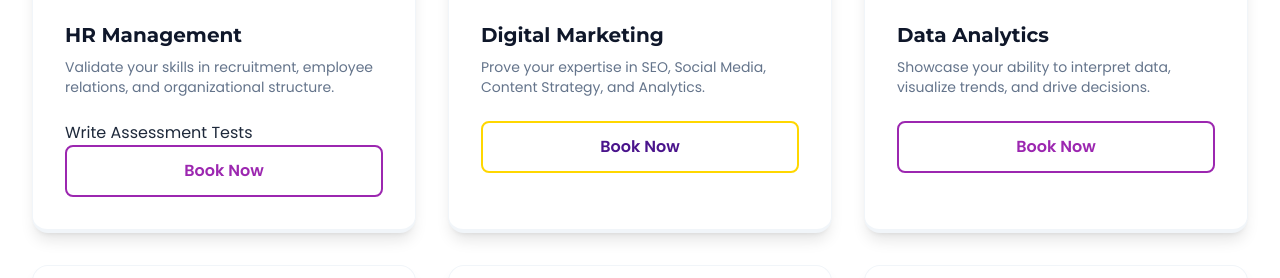
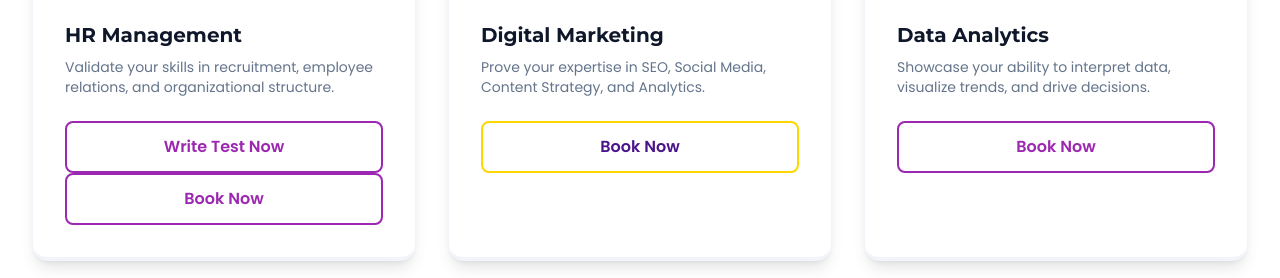
Before and after one commit to skillmooninternational-tech/skillmoon, a plain HTML site: page index.html in a window 1280 px wide. Shown: the part 2411-2689 px from the top of the page. Drawn offline with nearby package versions, Linux system fonts and the light colour scheme.

Commit message:
Update index.html

```diff
--- a/index.html
+++ b/index.html
@@ -409,8 +409,11 @@
                     </div>
                     <h3 class="text-xl font-bold text-slate-900 mb-2">HR Management</h3>
                     <p class="text-slate-500 mb-6 text-sm">Validate your skills in recruitment, employee relations, and organizational structure.</p>
-                    <a href="https://skillmooninternational-tech.github.io/skillmoon/HRasses.html">Write Assessment Tests</a>
-                    <button onclick="openWhatsapp('I am interested in the HR Management Assessment.')" class="w-full py-3 border-2 border-brand-primary text-brand-primary font-bold rounded-lg hover:bg-brand-primary hover:text-white transition">Book Now</button>
+<a
+  href="./HRasses.html"
+  class="block text-center w-full py-3 border-2 border-brand-primary text-brand-primary font-bold rounded-lg hover:bg-brand-primary hover:text-white transition">
+  Write Test Now
+</a>                    <button onclick="openWhatsapp('I am interested in the HR Management Assessment.')" class="w-full py-3 border-2 border-brand-primary text-brand-primary font-bold rounded-lg hover:bg-brand-primary hover:text-white transition">Book Now</button>
                 </div>
 
                 <!-- Card 2 -->
```
